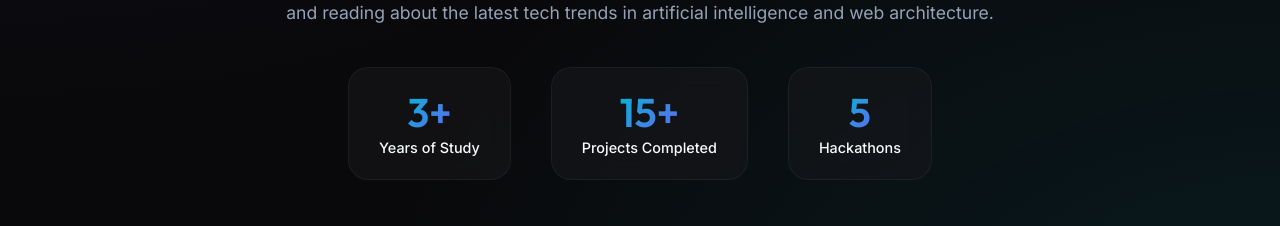
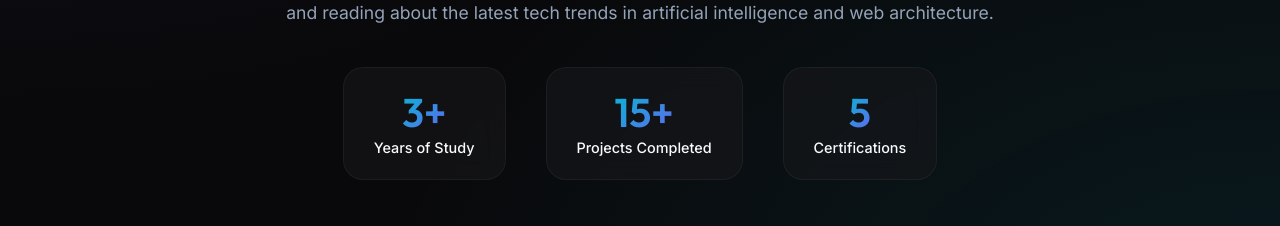
Before and after one commit to AdityaDive08/portfolio, a React (Vite) app: page / in a window 1280 px wide. Shown: the part 1260-1486 px from the top of the page. Built offline with nearby package versions, Linux system fonts and the light colour scheme.

Commit message:
modified:   src/App.jsx 	new file:   src/components/Certifications.jsx 	modified:   src/components/Navbar.jsx 	modified:   src/data.js

```diff
--- a/src/App.jsx
+++ b/src/App.jsx
@@ -4,6 +4,7 @@ import Hero from './components/Hero';
 import About from './components/About';
 import Skills from './components/Skills';
 import Projects from './components/Projects';
+import Certifications from './components/Certifications';
 import Contact from './components/Contact';
 import './index.css';
 
@@ -16,6 +17,7 @@ function App() {
         <About />
         <Skills />
         <Projects />
+        <Certifications />
         <Contact />
       </main>
       <footer style={{ textAlign: 'center', padding: '30px', borderTop: '1px solid rgba(255, 255, 255, 0.05)', background: 'rgba(0, 0, 0, 0.3)' }}>
--- /dev/null
+++ b/src/components/Certifications.jsx
@@ -0,0 +1,57 @@
+import React from 'react';
+import { motion } from 'framer-motion';
+import { Award, ExternalLink, Calendar } from 'lucide-react';
+import { userData } from '../data';
+
+const Certifications = () => {
+  return (
+    <section id="certifications" className="section">
+      <motion.div
+        className="section-heading"
+        initial={{ opacity: 0, y: 30 }}
+        whileInView={{ opacity: 1, y: 0 }}
+        viewport={{ once: true }}
+      >
+        <h2>My <span className="gradient-text">Certifications</span></h2>
+      </motion.div>
+
+      <div style={{ display: 'grid', gridTemplateColumns: 'repeat(auto-fit, minmax(300px, 1fr))', gap: '30px' }}>
+        {userData.certifications.map((cert, idx) => (
+          <motion.div
+            key={idx}
+            className="glass-panel"
+            initial={{ opacity: 0, y: 30 }}
+            whileInView={{ opacity: 1, y: 0 }}
+            viewport={{ once: true }}
+            transition={{ delay: idx * 0.1, duration: 0.5 }}
+            style={{ padding: '30px', transition: 'var(--transition)' }}
+          >
+            <div style={{ display: 'flex', alignItems: 'flex-start', gap: '15px' }}>
+              <div style={{ padding: '15px', background: 'rgba(99, 102, 241, 0.1)', borderRadius: '15px', color: 'var(--primary-glow)' }}>
+                <Award size={32} />
+              </div>
+              <div style={{ flex: 1 }}>
+                <h3 style={{ fontSize: '1.25rem', marginBottom: '8px' }}>{cert.title}</h3>
+                <p style={{ color: 'var(--text-muted)', marginBottom: '15px', fontWeight: 500 }}>{cert.issuer}</p>
+
+                <div style={{ display: 'flex', justifyContent: 'space-between', alignItems: 'center' }}>
+                  <div style={{ display: 'flex', alignItems: 'center', gap: '6px', color: 'var(--text-muted)', fontSize: '0.9rem' }}>
+                    <Calendar size={14} />
+                    {cert.date}
+                  </div>
+                  {cert.link && cert.link !== '#' && (
+                    <a href={cert.link} target="_blank" rel="noopener noreferrer" style={{ display: 'flex', alignItems: 'center', gap: '5px', color: 'var(--secondary-glow)', textDecoration: 'none', fontSize: '0.9rem', fontWeight: 500 }}>
+                      View <ExternalLink size={14} />
+                    </a>
+                  )}
+                </div>
+              </div>
+            </div>
+          </motion.div>
+        ))}
+      </div>
+    </section>
+  );
+};
+
+export default Certifications;
--- a/src/components/Navbar.jsx
+++ b/src/components/Navbar.jsx
@@ -15,7 +15,7 @@ const Navbar = () => {
     return () => window.removeEventListener('scroll', handleScroll);
   }, []);
 
-  const navLinks = ['Home', 'About', 'Skills', 'Projects', 'Contact'];
+  const navLinks = ['Home', 'About', 'Skills', 'Projects', 'Certifications', 'Contact'];
 
   return (
     <nav style={{
--- a/src/data.js
+++ b/src/data.js
@@ -7,7 +7,7 @@ export const userData = {
   stats: [
     { label: "Years of Study", value: "3+" },
     { label: "Projects Completed", value: "15+" },
-    { label: "Hackathons", value: "5" }
+    { label: "Certifications", value: "5" }
   ],
   skills: {
     frontend: [
@@ -85,5 +85,19 @@ export const userData = {
       github: "#",
       demo: "#"
     }
+  ],
+  certifications: [
+    {
+      title: "Certification 1",
+      issuer: "Issuing Organization",
+      date: "2023",
+      link: "#"
+    },
+    {
+      title: "Certification 2",
+      issuer: "Issuing Organization",
+      date: "2024",
+      link: "#"
+    }
   ]
 };
```
